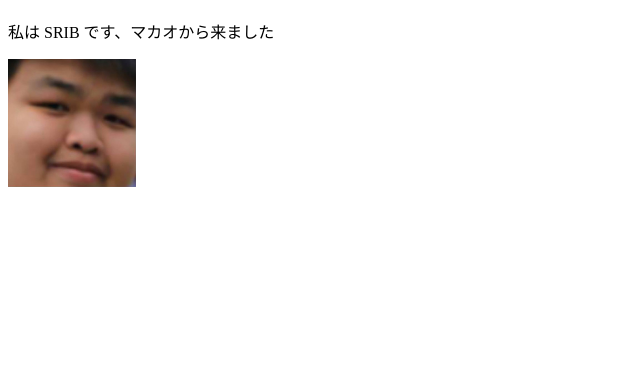
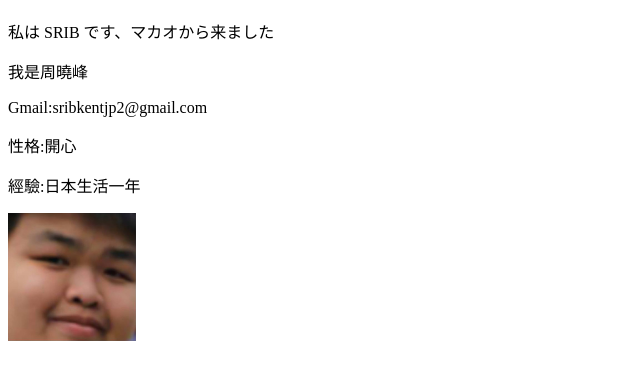
Before and after one commit to srib1997/clearsrib, a website: page public/index.html in a window 1280 px wide. Shown: the part 61-440 px from the top of the page, without its empty margins (0-640 px from the left). Drawn offline with Linux system fonts and the light colour scheme.

Commit message:
增加自我介紹內容

```diff
--- a/public/index.html
+++ b/public/index.html
@@ -8,6 +8,10 @@
 
 <h1>Hello, I am Srib</h1>
 <p>私は SRIB です、マカオから来ました</p>
+<p>我是周曉峰</p>
+<p>Gmail:sribkentjp2@gmail.com</p>
+<p>性格:開心</p>
+<p>經驗:日本生活一年</p>
 
 <img src="/images/srib.jpg" width="128" height="128" />
 
```
